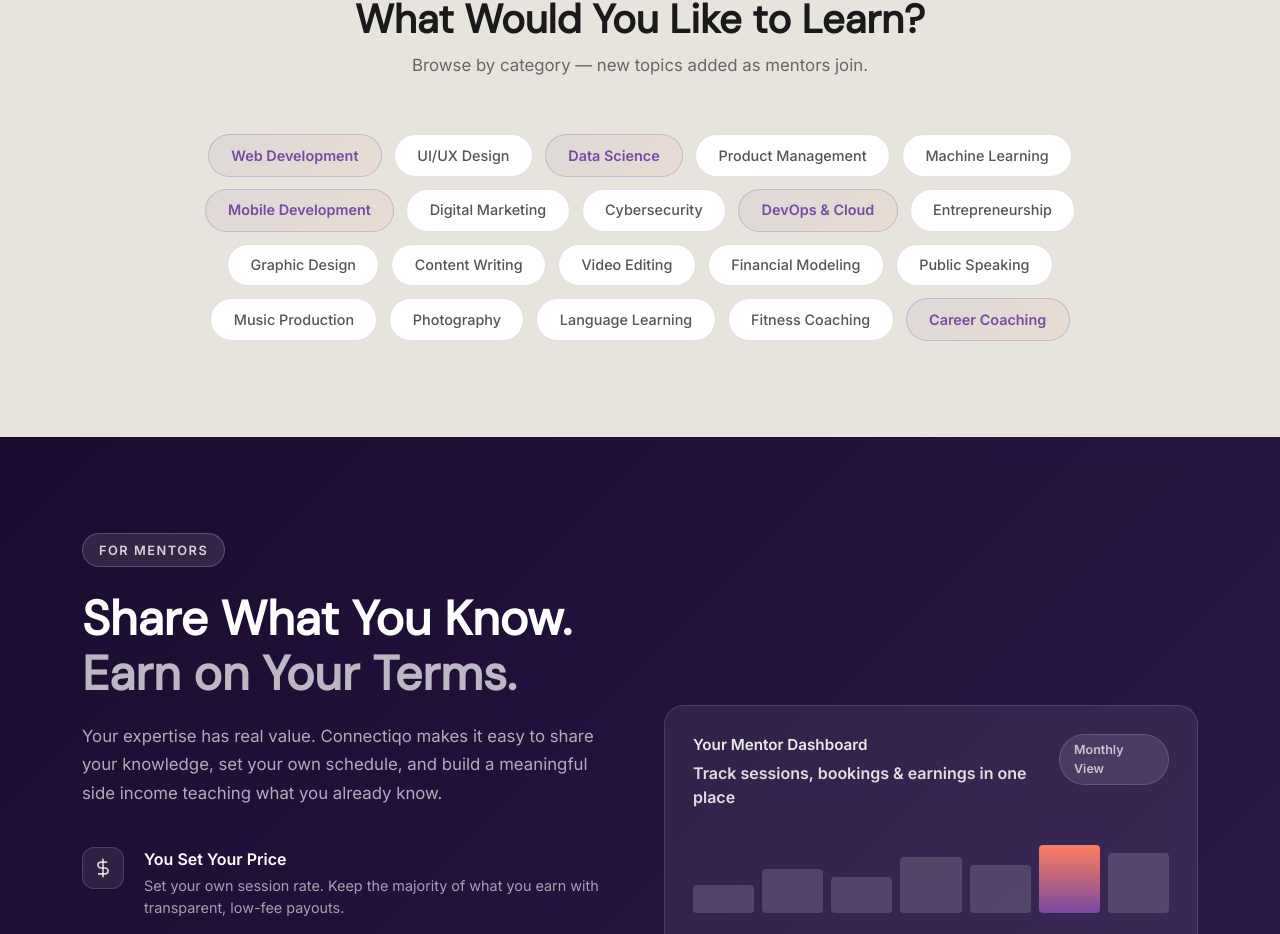
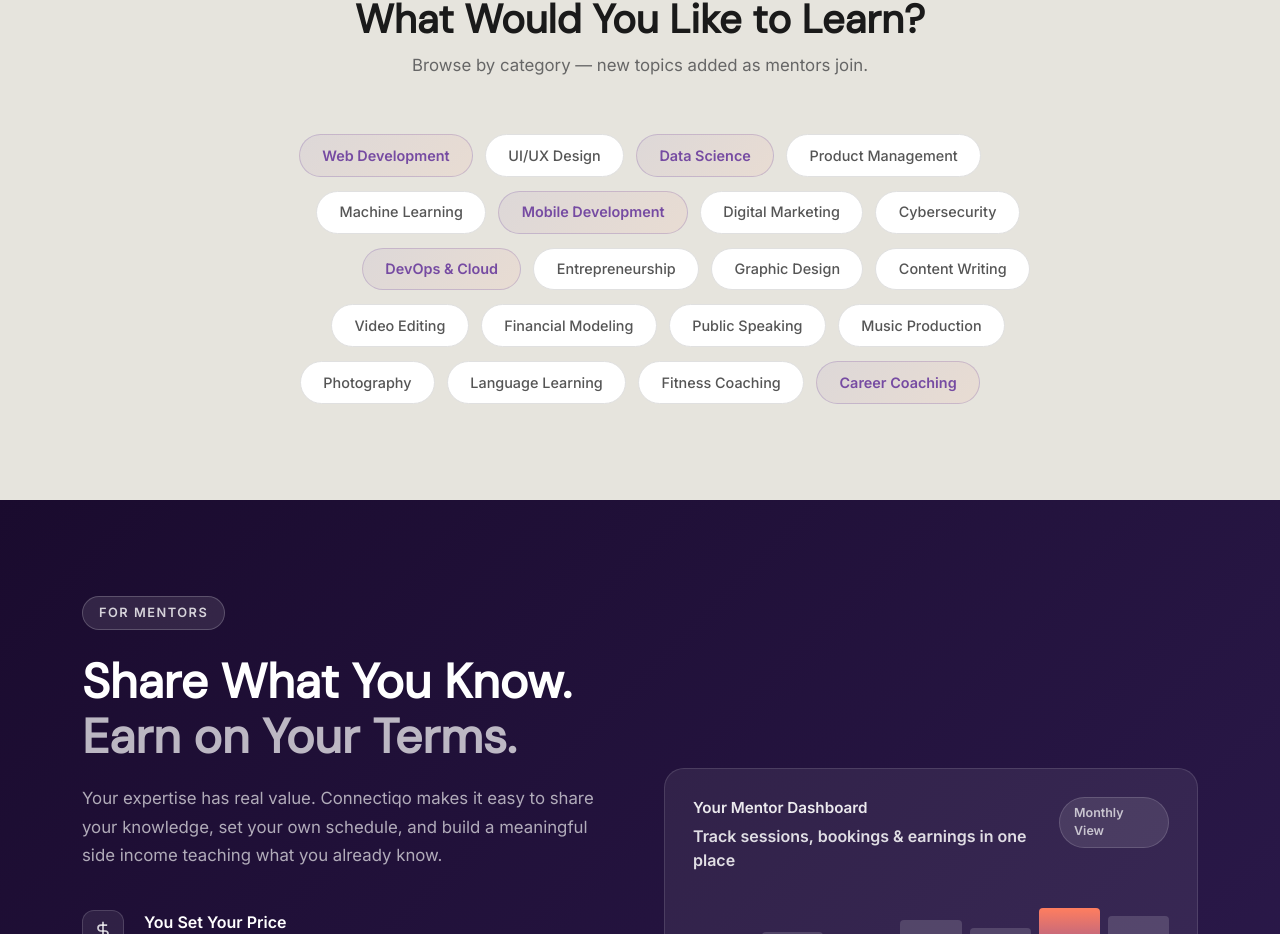
Before and after one commit to connectiqo-cell/connectiqo_website, a React (Vite) app: page / in a window 1280 px wide. Shown: the part 2859-3793 px from the top of the page. Built offline with nearby package versions, Linux system fonts and the light colour scheme.

Commit message:
responsive

```diff
--- a/src/App.css
+++ b/src/App.css
@@ -371,6 +371,7 @@ h1, h2, h3, h4, h5, h6 {
 /* ── Categories ───────────────────────────────────── */
 .categories-section { padding: 6rem 0; background: #E6E4DD; }
 .categories-cloud { display: flex; flex-wrap: wrap; gap: 12px; justify-content: center; max-width: 900px; margin: 0 auto; }
+.category-row { display: contents; }
 .category-pill {
   padding: 0.6rem 1.4rem;
   background: #fff;
@@ -388,6 +389,10 @@ h1, h2, h3, h4, h5, h6 {
   border-color: rgba(118,75,162,0.25);
   color: var(--accent-purple);
   font-weight: 600;
+}
+@media (min-width: 1200px) {
+  .categories-cloud { flex-direction: column; align-items: center; gap: 14px; max-width: 960px; }
+  .category-row { display: flex; gap: 12px; justify-content: center; width: 100%; }
 }
 
 /* ── For Mentors ──────────────────────────────────── */
@@ -634,15 +639,29 @@ h1, h2, h3, h4, h5, h6 {
 /* ── Mobile ───────────────────────────────────────── */
 @media (max-width: 900px) {
   .logo img { height: 70px; }
+  .footer-logo { height: 70px; }
+  .footer-logo { height: 70px; }
   .hero-section { padding-top: 8rem; }
   .hero-section h1 { font-size: 2.5rem; }
   .for-mentors-section h2 { font-size: 2rem; }
   .founding-card h2 { font-size: 2rem; }
   .contact-title { font-size: 2rem; }
   .stat-divider { display: none; }
+  .hero-floating-ui { transform: scale(0.82); transform-origin: top center; }
+}
+@media (max-width: 767px) {
+  .how-it-works-section, .capabilities-section, .categories-section,
+  .for-mentors-section, .founding-section, .contact-section { padding: 3.5rem 0; }
+  .step-card, .capability-card { padding: 1.5rem; }
+  .glass-card { padding: 1.5rem; }
+  .founding-perk { padding: 1.25rem; }
+  .section-title { font-size: 2rem; }
 }
 @media (max-width: 576px) {
+  .hero-section { padding-top: 7rem; }
   .hero-section h1 { font-size: 2rem; }
   .hero-floating-ui { display: none; }
   .btn-hero-primary, .btn-hero-ghost { width: 100%; justify-content: center; }
+  .categories-cloud { display: grid; grid-template-columns: repeat(2, 1fr); gap: 10px; }
+  .category-pill { width: 100%; text-align: center; padding: 0.6rem 0.5rem; }
 }
--- a/src/components/Categories.jsx
+++ b/src/components/Categories.jsx
@@ -23,8 +23,14 @@ const categories = [
   { label: 'Career Coaching', highlight: true },
 ]
 
+const ROW_SIZE = 4
+
 export default function Categories() {
   const ref = useRef()
+
+  const rows = []
+  for (let i = 0; i < categories.length; i += ROW_SIZE) rows.push(categories.slice(i, i + ROW_SIZE))
+  const mid = (rows.length - 1) / 2
 
   useEffect(() => {
     const observer = new IntersectionObserver(
@@ -45,10 +51,18 @@ export default function Categories() {
         </div>
 
         <div className="categories-cloud animate-on-scroll">
-          {categories.map((c, i) => (
-            <span key={i} className={`category-pill ${c.highlight ? 'highlight' : ''}`}>
-              {c.label}
-            </span>
+          {rows.map((row, ri) => (
+            <div
+              key={ri}
+              className="category-row"
+              style={{ transform: `translateX(${(mid - Math.abs(ri - mid)) * 28}px)` }}
+            >
+              {row.map(c => (
+                <span key={c.label} className={`category-pill ${c.highlight ? 'highlight' : ''}`}>
+                  {c.label}
+                </span>
+              ))}
+            </div>
           ))}
         </div>
       </div>
```
